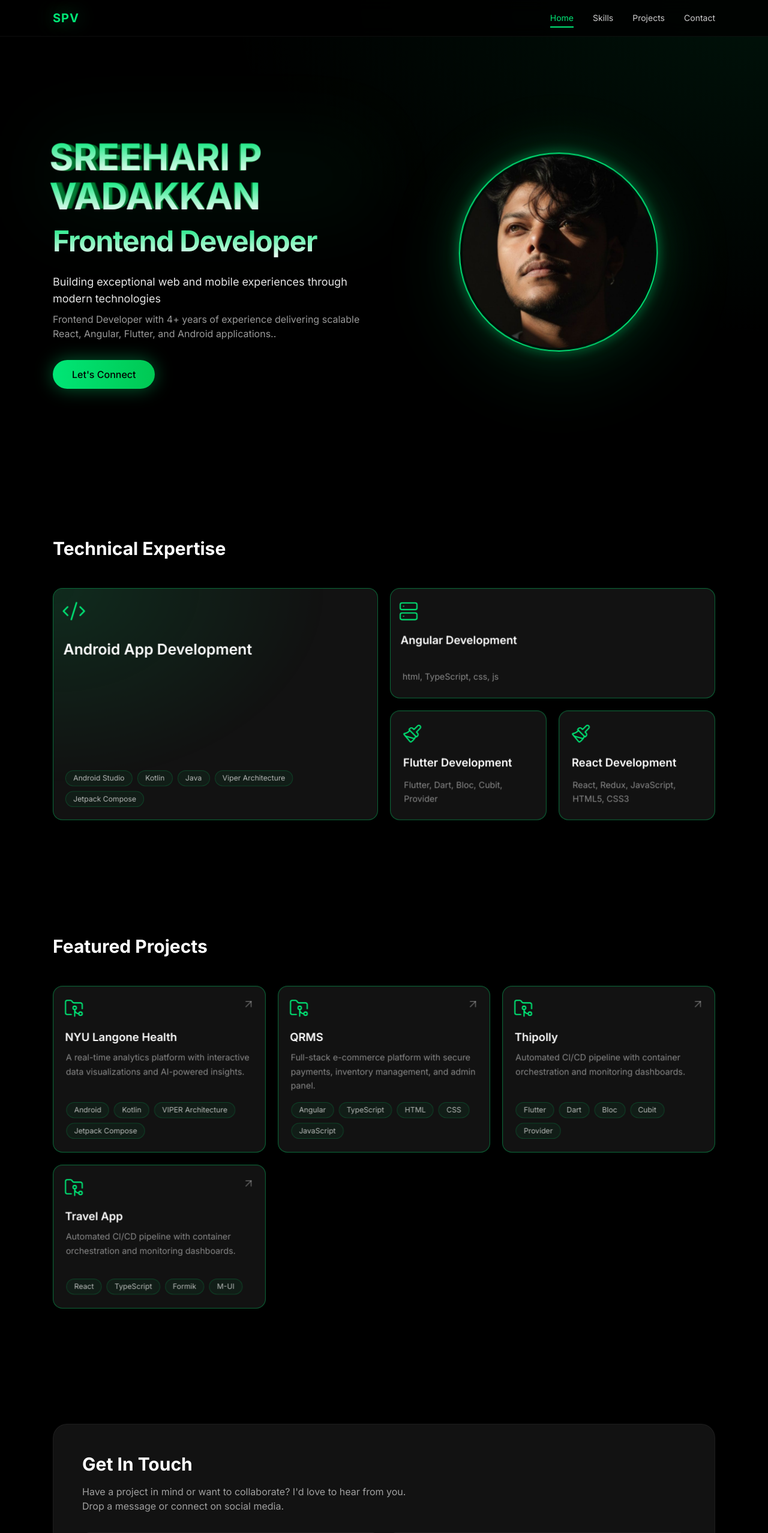
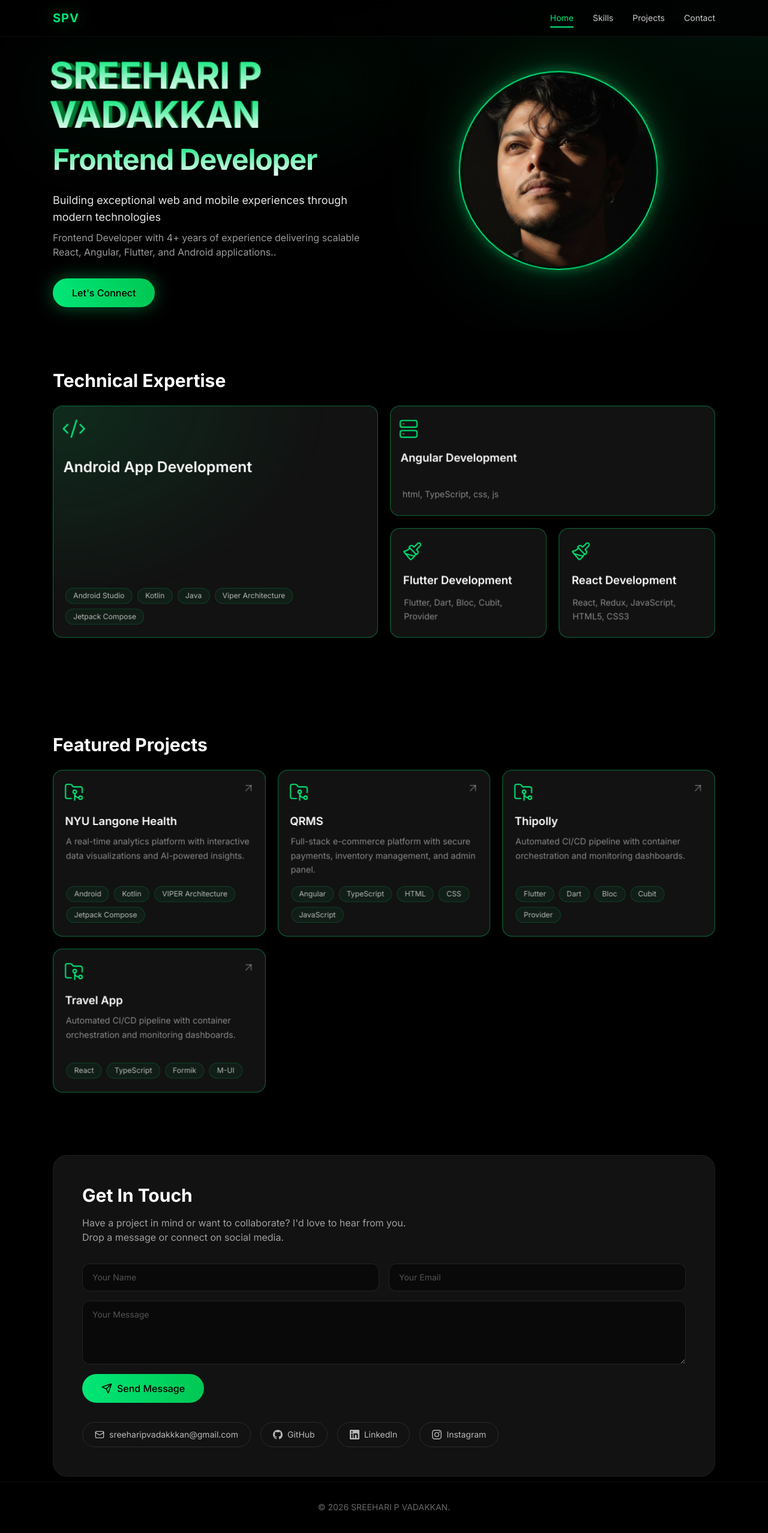
Before and after one commit to sreeharipvadakkan/portfolio, a React (Vite) app: page / in a window 1280 px wide. Shown: the top 2555 px of the page at 60% size. Built offline with nearby package versions, Linux system fonts and the light colour scheme.

Commit message:
Update Ui

```diff
--- a/src/components/Contact.jsx
+++ b/src/components/Contact.jsx
@@ -28,7 +28,7 @@ function InstagramIcon({ size = 16 }) {
 
 export default function Contact() {
   return (
-    <section id="contact" className="py-24">
+    <section id="contact" className="py-2">
       <div className="mx-auto max-w-6xl px-6">
         <motion.div
           initial={{ opacity: 0, y: 20 }}
--- a/src/components/Footer.jsx
+++ b/src/components/Footer.jsx
@@ -5,8 +5,7 @@ export default function Footer() {
     <footer className="border-t border-white/5 py-8">
       <div className="mx-auto max-w-6xl px-6 text-center text-sm text-white/40">
         <p>
-          &copy; {new Date().getFullYear()} {siteConfig.name}. Built with React
-          &amp; Vite.
+          &copy; {new Date().getFullYear()} {siteConfig.name}.
         </p>
       </div>
     </footer>
--- a/src/components/Hero.jsx
+++ b/src/components/Hero.jsx
@@ -7,11 +7,11 @@ export default function Hero() {
   return (
     <section
       id="home"
-      className="relative flex min-h-screen items-center overflow-hidden pt-20"
+      className="relative flex items-start overflow-hidden pt-16"
     >
       <div className="pointer-events-none absolute inset-0 bg-[radial-gradient(ellipse_at_top_right,rgb(0_230_118/0.08),transparent_50%)]" />
 
-      <div className="mx-auto grid max-w-6xl flex-1 grid-cols-1 items-center gap-12 px-6 py-16 lg:grid-cols-2 lg:gap-16">
+      <div className="mx-auto grid max-w-6xl flex-1 grid-cols-1 items-center gap-12 px-6 pt-4 pb-8 sm:pt-6 lg:grid-cols-2 lg:gap-16 lg:pt-8 lg:pb-10">
         <motion.div
           initial={{ opacity: 0, x: -40 }}
           animate={{ opacity: 1, x: 0 }}
--- a/src/components/Projects.jsx
+++ b/src/components/Projects.jsx
@@ -12,7 +12,7 @@ export default function Projects() {
           whileInView={{ opacity: 1, y: 0 }}
           viewport={{ once: true }}
           transition={{ duration: 0.5 }}
-          className="mb-10 text-3xl font-bold text-white sm:mb-12"
+          className="mb-10 text-3xl font-bold text-white sm:mb-6"
         >
           Featured Projects
         </motion.h2>
--- a/src/components/Skills.jsx
+++ b/src/components/Skills.jsx
@@ -71,14 +71,14 @@ function SkillCard({ skill, index, isHero }) {
 
 export default function Skills() {
   return (
-    <section id="skills" className="py-16 sm:py-24">
+    <section id="skills" className="py-12 sm:py-16">
       <div className="mx-auto max-w-6xl px-4 sm:px-6">
         <motion.h2
           initial={{ opacity: 0, y: 20 }}
           whileInView={{ opacity: 1, y: 0 }}
           viewport={{ once: true }}
           transition={{ duration: 0.5 }}
-          className="mb-10 text-3xl font-bold text-white sm:mb-12"
+          className="mb-10 text-3xl font-bold text-white sm:mb-6"
         >
           Technical Expertise
         </motion.h2>
--- a/src/data/portfolio.js
+++ b/src/data/portfolio.js
@@ -3,10 +3,10 @@ export const siteConfig = {
   title: 'Frontend Developer',
   tagline: 'Building exceptional web and mobile experiences through modern technologies',
   subtitle: 'Frontend Developer with 4+ years of experience delivering scalable React, Angular, Flutter, and Android applications..',
-  email: 'hello@example.com',
-  github: 'https://github.com',
-  linkedin: 'https://linkedin.com',
-  instagram: 'https://instagram.com',
+  email: 'sreeharipvadakkkan@gmail.com',
+  github: 'https://github.com/sreeharipvadakkan',
+  linkedin: 'https://www.linkedin.com/in/sreehari-p-vadakkan-233952177?utm_source=share_via&utm_content=profile&utm_medium=member_android',
+  instagram: 'https://instagram.com/sreeharipvadakkkan',
 }
 
 export const navLinks = [
```
